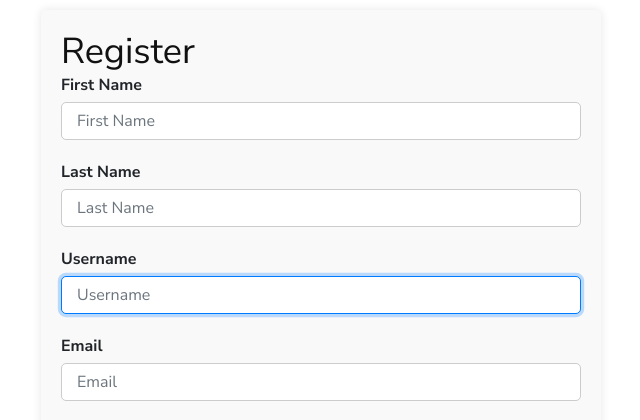
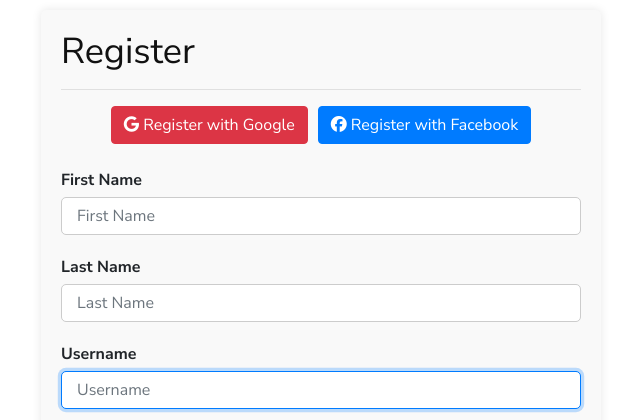
Before and after one commit to sadiqmustafayev/clother_shop-website, a Django app: page /en/user/register/ in a window 1280 px wide. Shown: the part 171-591 px from the top of the page, without its empty margins (319-959 px from the left). Run offline with Django 5.2, Linux system fonts and the light colour scheme; data comes from the database, SQL or seed files in the repository; both versions use the stored data as it was after the commit; some libraries are stand-ins or nearby versions.

Commit message:
MaleFashion

```diff
--- a/core/templates/base.html
+++ b/core/templates/base.html
@@ -28,6 +28,7 @@
     <link rel="stylesheet" href="{% static 'css/owl.carousel.min.css' %}" type="text/css">
     <link rel="stylesheet" href="{% static 'css/slicknav.min.css' %}" type="text/css">
     <link rel="stylesheet" href="{% static 'css/style.css' %}" type="text/css">
+    <link rel="stylesheet" href="https://cdnjs.cloudflare.com/ajax/libs/font-awesome/6.5.2/css/all.min.css">
 
 
 </head>
--- a/core/urls.py
+++ b/core/urls.py
@@ -1,3 +1,4 @@
+from django.urls import include
 from django.urls import path
 from django.views.i18n import set_language
 from core.views import (
@@ -26,4 +27,5 @@ urlpatterns = [
     path('shopping-cart/', shopping_cart, name='shopping_cart'),
     path('faq/', faq, name='faq'),
     path('set-language/', set_language, name='set_language'),
+    path('', include('social_django.urls', namespace='social')),
 ]
--- a/user/templates/register.html
+++ b/user/templates/register.html
@@ -77,6 +77,18 @@ button:hover {
             <h2>Register</h2>
             <form method="post" enctype="multipart/form-data">
                 {% csrf_token %}
+                <hr>
+                <!-- Social Login Buttons -->
+                <div style="display: flex; justify-content: center;">
+                    <a href="{% url 'social:begin' 'google-oauth2' %}" class="btn btn-danger" style="margin-right: 10px;">
+                        <i class="fab fa-google"></i> Register with Google
+                    </a>
+
+                    <a href="{% url 'social:begin' 'facebook' %}" class="btn btn-primary">
+                        <i class="fab fa-facebook"></i> Register with Facebook
+                    </a>
+                </div>
+                <br>
                 <div class="form-group">
                     <label for="first_name">First Name</label>
                     {{ form.first_name }}
@@ -133,7 +145,4 @@ button:hover {
 </div>
 </div>
 
-
-
-
 {% endblock %}
```
Also changed, not shown: malefashion/settings.py (+23 -0 lines), user/templates/login.html (+14 -8 lines), db.sqlite3.
